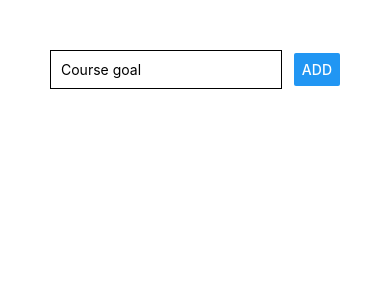
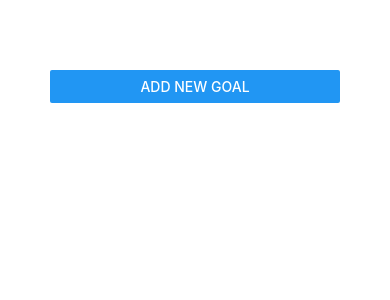
Before and after one commit to jodelajo/react-native-first-app, a React Native app: screen / in a window 390 px wide. Shown: the top 300 px of the page. Built offline with nearby package versions, Linux system fonts and the light colour scheme.

Commit message:
Modal and cnacel button

```diff
--- a/App.js
+++ b/App.js
@@ -1,45 +1,55 @@
 import { StatusBar } from "expo-status-bar";
 import React, { useState } from "react";
-import { StyleSheet, View, FlatList } from "react-native";
+import { StyleSheet, View, FlatList, Button } from "react-native";
 
-import GoalItem from './components/GoalItem'
-import GoalInput from './components/GoalInput'
-
+import GoalItem from "./components/GoalItem";
+import GoalInput from "./components/GoalInput";
 
 export default function App() {
-
   const [courseGoals, setCourseGoals] = useState([]);
+  const [isAddMode, setIsAddMode] = useState(false);
   console.log(courseGoals);
 
   function addGoalHandler(goalTitle) {
     setCourseGoals((currentGoals) => [
       ...currentGoals,
-      { id: Math.random().toString(), value: goalTitle}
+      { id: Math.random().toString(), value: goalTitle },
     ]);
+    setIsAddMode(false);
   }
 
-  function removeGoalHandler(goalId){
-    setCourseGoals(currentGoals => {
-      return currentGoals.filter((goal) => goal.id !== goalId)
-    })
+  function removeGoalHandler(goalId) {
+    setCourseGoals((currentGoals) => {
+      return currentGoals.filter((goal) => goal.id !== goalId);
+    });
+  }
+
+  function cancelGoalAdditionHandler() {
+    setIsAddMode(false)
   }
 
   return (
     <View style={styles.screen}>
-      <GoalInput onAddGoal={addGoalHandler}/>
+      <Button title="Add new goal" onPress={() => setIsAddMode(true)} />
+      <GoalInput visible={isAddMode} onAddGoal={addGoalHandler} onCancel={cancelGoalAdditionHandler} />
       <FlatList
-      keyExtractor={(item, index) => item.id}
-      data={courseGoals}
-      renderItem={itemData => <GoalItem id={itemData.item.id} onDelete={removeGoalHandler} itemData={itemData}/>}
+        keyExtractor={(item, index) => item.id}
+        data={courseGoals}
+        renderItem={(itemData) => (
+          <GoalItem
+            id={itemData.item.id}
+            onDelete={removeGoalHandler}
+            itemData={itemData}
           />
+        )}
+      />
     </View>
   );
 }
 
 const styles = StyleSheet.create({
   screen: {
+    marginTop: 20,
     padding: 50,
   },
-
-
 });
--- a/components/GoalInput.js
+++ b/components/GoalInput.js
@@ -1,14 +1,20 @@
-import React, { useState} from 'react'
-import { View, TextInput, Button, StyleSheet} from 'react-native'
+import React, { useState } from "react";
+import { View, TextInput, Button, StyleSheet, Modal } from "react-native";
 
-function GoalInput({onAddGoal}) {
+function GoalInput({ onAddGoal, visible, onCancel }) {
   const [enteredGoal, setEnteredGoal] = useState("");
 
   function goalInputHandler(enteredText) {
     setEnteredGoal(enteredText);
   }
 
+function addGoalHandler(){
+    onAddGoal(enteredGoal);
+    setEnteredGoal('')
+}
+
   return (
+    <Modal visible={visible} animationType="slide">
       <View style={styles.inputContainer}>
         <TextInput
           placeholder="Course goal"
@@ -16,14 +22,16 @@
           onChangeText={goalInputHandler}
           value={enteredGoal}
         />
-    <Button title="add" onPress={()=> onAddGoal(enteredGoal)} />
+        <Button title="cancel" color="red" onPress={onCancel}/>
+        <Button title="add" onPress={addGoalHandler} />
       </View>
-  )
+    </Modal>
+  );
 }
 const styles = StyleSheet.create({
   inputContainer: {
-        flexDirection: "row",
-        justifyContent: "space-between",
+    flex: 1,
+    justifyContent: "center",
     alignItems: "center",
   },
   textInput: {
@@ -31,7 +39,8 @@
     borderWidth: 1,
     padding: 10,
     width: "80%",
+    marginBottom: 10,
   },
-})
+});
 
-export default GoalInput
+export default GoalInput;
```
Lines whose indentation alone changed are shown as unchanged.
